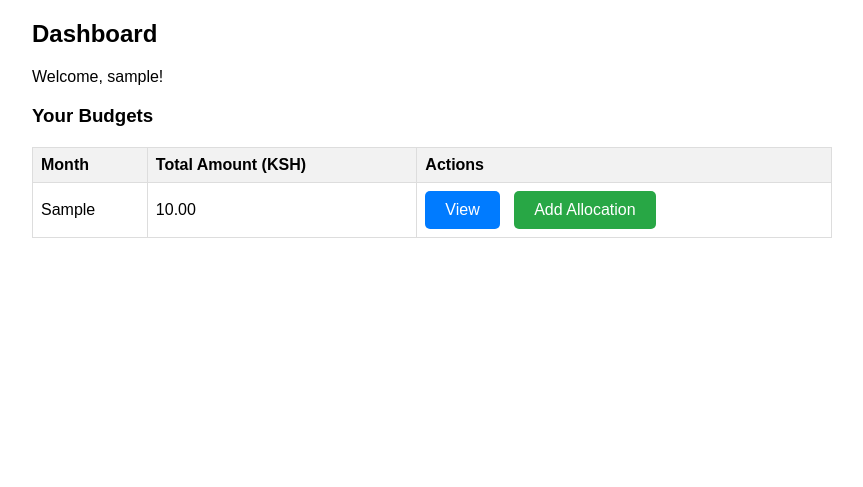
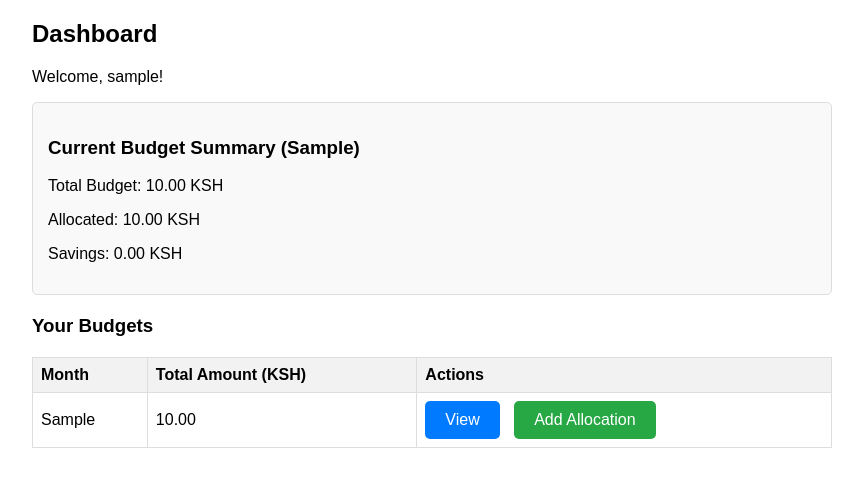
Before and after one commit to StewieC/pesaPlan, a Django app: page / in a window 1280 px wide. Shown: the part 38-525 px from the top of the page, without its empty margins (208-1071 px from the left). Run offline with Django 5.2, Linux system fonts and the light colour scheme; a user stored in the database is signed in; tables that the repository leaves empty hold one stand-in row (values such as "Sample post").

Commit message:
finished up last part of budget summary card on the dashboard

```diff
--- a/finance/templates/finance/base.html
+++ b/finance/templates/finance/base.html
@@ -52,5 +52,7 @@
     {% block content %}
     {% endblock %}
   </main>
+
+    <script src="{% static 'js/script.js' %}"></script>
 </body>
 </html>
--- a/finance/templates/finance/dashboard.html
+++ b/finance/templates/finance/dashboard.html
@@ -2,6 +2,19 @@
 {% block content %}
   <h2>Dashboard</h2>
   <p>Welcome, {{ user.username }}!</p>
+  {% if latest_budget %}
+    <div class="summary-card">
+      <h3>Current Budget Summary ({{ latest_budget.month }})</h3>
+      <p>Total Budget: {{ latest_budget.total_amount }} KSH</p>
+      <p>Allocated: {{ total_allocated }} KSH</p>
+      <p>Savings: {{ savings }} KSH</p>
+      {% if savings < 0 %}
+  <p class="error">Over Budget by {{ over_budget_amount }} KSH!</p>
+      {% endif %}
+    </div>
+  {% else %}
+    <p>No budgets yet. <a href="{% url 'finance:budget_create' %}">Create your first budget</a>.</p>
+  {% endif %}
   {% if budgets %}
     <h3>Your Budgets</h3>
     <table>
@@ -21,11 +34,16 @@
         </tr>
       {% endfor %}
     </table>
-  {% else %}
-    <p>No budgets yet. <a href="{% url 'finance:budget_create' %}">Create your first budget</a>.</p>
   {% endif %}
 
   <style>
+    .summary-card {
+      border: 1px solid #ddd;
+      padding: 15px;
+      margin-bottom: 20px;
+      border-radius: 5px;
+      background-color: #f9f9f9;
+    }
     table {
       width: 100%;
       border-collapse: collapse;
--- a/finance/views.py
+++ b/finance/views.py
@@ -12,7 +12,19 @@
 @login_required
 def dashboard_view(request):
     budgets = Budget.objects.filter(user=request.user).order_by('-created_at')
-    return render(request, 'finance/dashboard.html', {'budgets': budgets})
+    latest_budget = budgets.first() if budgets.exists() else None
+    context = {'budgets': budgets}
+    if latest_budget:
+        total_allocated = sum(alloc.amount for alloc in latest_budget.allocations.all())
+        savings = latest_budget.total_amount - total_allocated
+        over_budget_amount = abs(savings) if savings < 0 else 0
+        context.update({
+            'latest_budget': latest_budget,
+            'total_allocated': total_allocated,
+            'savings': savings,
+            'over_budget_amount': over_budget_amount,
+        })
+    return render(request, 'finance/dashboard.html', context)
 
 class BudgetCreateView(CreateView):
     model = Budget
@@ -69,6 +81,8 @@
         context['total_allocated'] = total_allocated
         context['savings'] = savings
         context['over_budget'] = total_allocated > self.object.total_amount
+        context['near_limit'] = total_allocated / self.object.total_amount > 0.8 if self.object.total_amount > 0 else False
+        context['over_budget_amount'] = abs(savings) if savings < 0 else 0  # Calculate absolute value here
         context['chart_data'] = {
             'labels': [alloc.category for alloc in allocations] + (['Savings'] if savings > 0 else []),
             'data': [float(alloc.amount) for alloc in allocations] + ([float(savings)] if savings > 0 else []),
```
Also changed, not shown: finance/templates/finance/budget_detail.html (+7 -3 lines).
